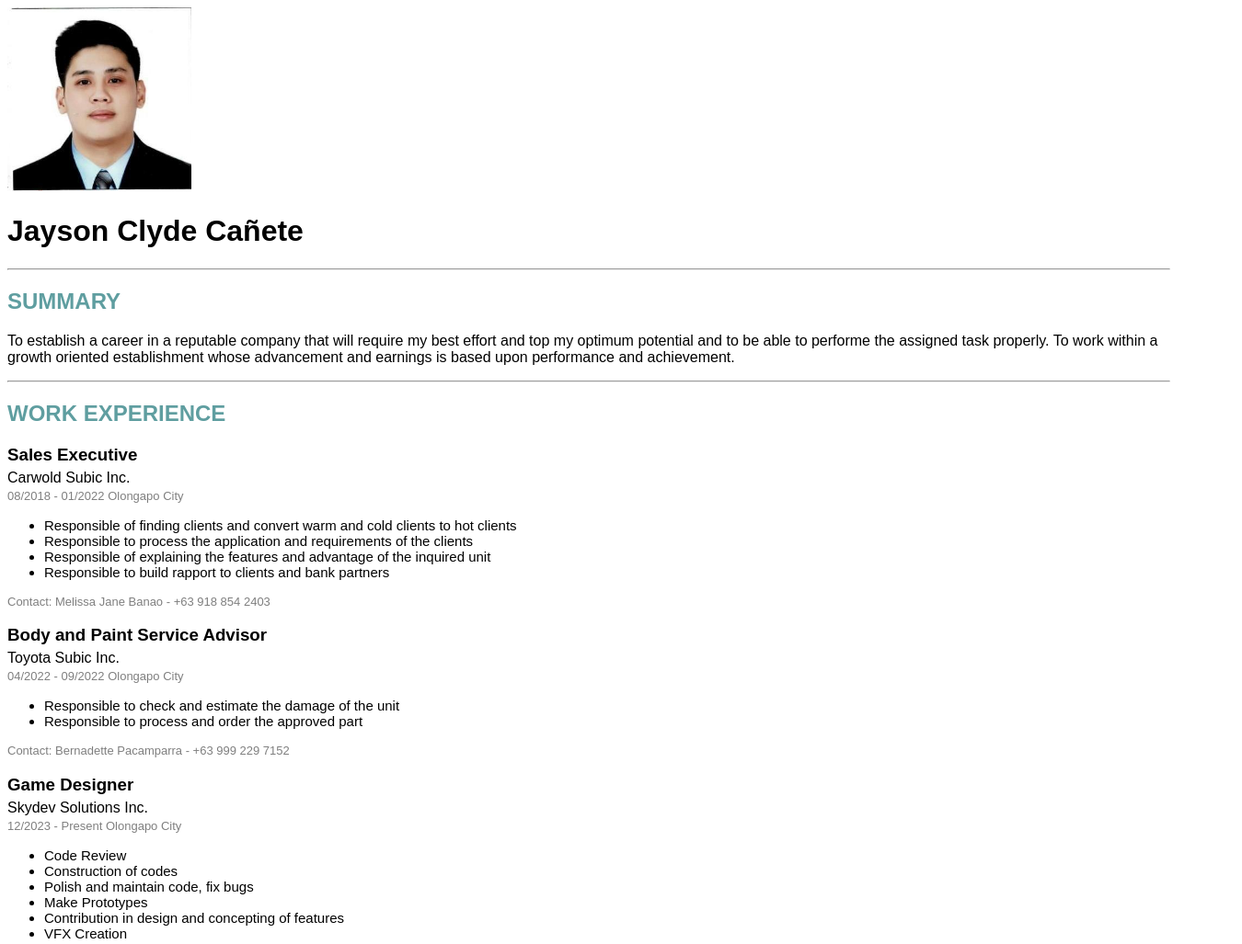
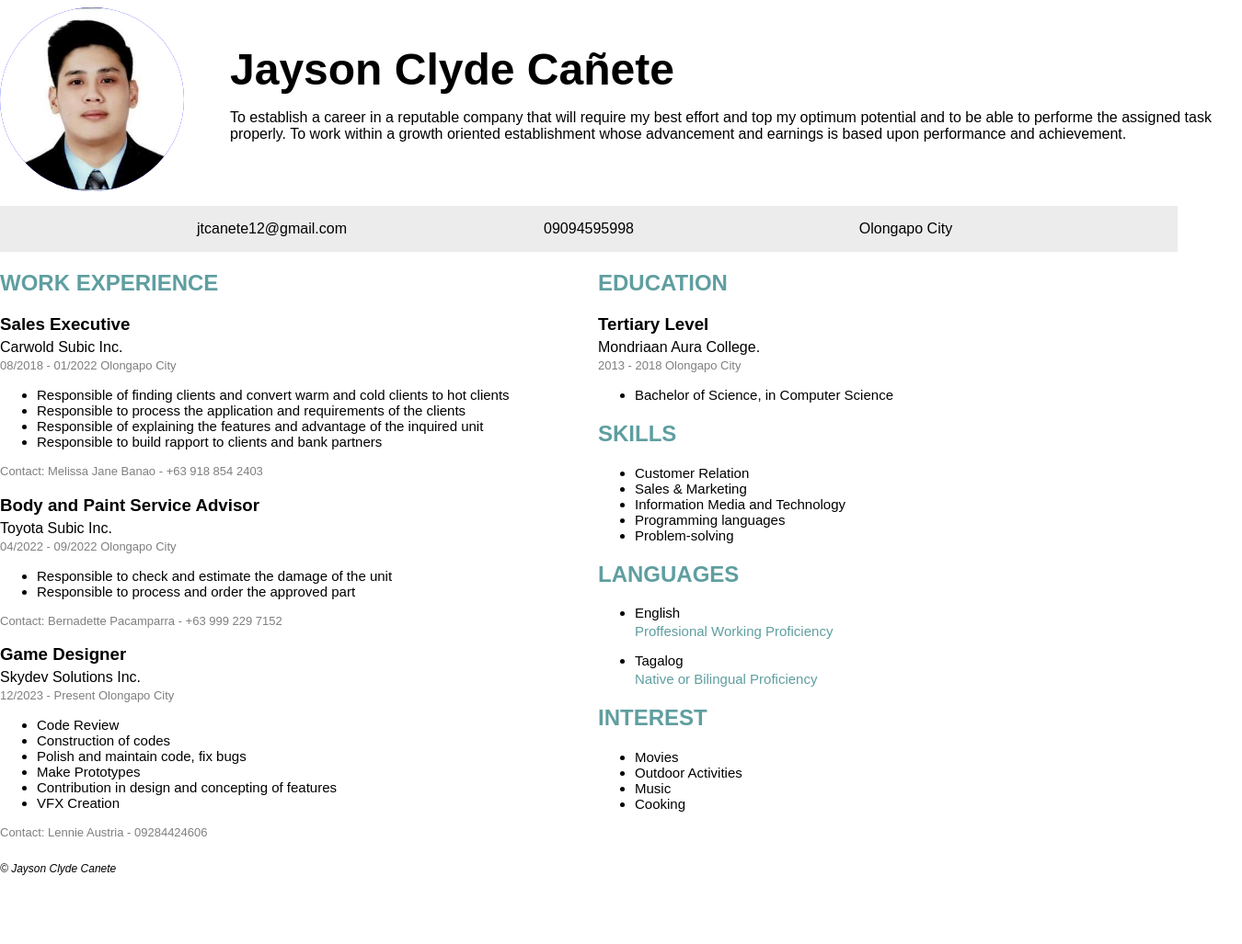
Before and after one commit to Ussernameee/portfolio, a plain HTML site: page index.html in a window 1280 px wide. Shown: the top 1027 px of the page at 92% size, 1350 px wide, since content can reach past the window. After the commit the page ends 964 px from the top, so only its background shows below. Drawn offline with Linux system fonts and the light colour scheme.

Commit message:
add style.css, update index.html

```diff
--- a/index.html
+++ b/index.html
@@ -3,33 +3,46 @@
 <head>
     <meta charset="UTF-8">
     <meta name="viewport" content="width=device-width, initial-scale=1.0">
+    <link rel="stylesheet" href="./style.css">
     <title>My Resume</title>
 </head>
-<body style="font-family: Arial, Helvetica, sans-serif !important;">
-    <img src="./assests/photo.jpeg" height="200" alt="profile picture" />
+<body>
+    <section>
+        <div class="top_container">
+            <div class ="circular_image">
+                <img src="./assests/photo.jpeg" alt="profile picture" />
+            </div>
+
+            <div class = "name_summary">
                 <h1>Jayson Clyde Cañete</h1>
-
-    <hr />
-
-    <h2 style="color: cadetblue ;text-transform: uppercase">SUMMARY</h2>
                 <p style="font-size: medium;">
                     To establish a career in a reputable company that will require my best effort and top my optimum potential and to be able to performe the assigned task properly. To work within a growth oriented establishment whose advancement and earnings is based upon performance and achievement.
                 </p>
+            </div>
+        </div>
+    </section>
 
-    <hr />
+    <section>
+        <div class="information_container">
+            <p>jtcanete12@gmail.com</p>
+            <p>09094595998</p>
+            <p>Olongapo City</p>
+        </div>
+    </section>
 
+    <section>
+        <div class="mid_container">
+            <div class = "mid_left_container">
                 <h2 style="color: cadetblue ; text-transform: uppercase;">Work Experience</h2>
                 <!--  -->
                 <h3 style="margin-bottom: 5px;">Sales Executive</h3>
                 <p style="margin-top: 0; margin-bottom: 3px;">Carwold Subic Inc.</p>
                 <p style="opacity: 0.5; font-size: small; margin-top: 0;">08/2018 - 01/2022 Olongapo City</p>
                 <ul>
-        <div class="task-container">
                     <li style="font-size: 15px;">Responsible of finding clients and convert warm and cold clients to hot clients</li>
                     <li style="font-size: 15px;">Responsible to process the application and requirements of the clients</li>
                     <li style="font-size: 15px;">Responsible of explaining the features and advantage of the inquired unit</li>
                     <li style="font-size: 15px;">Responsible to build rapport to clients and bank partners</li>
-        </div>
                 </ul>
 
                 <p style="opacity: 0.5; font-size: small; margin-top: 0;">
@@ -42,10 +55,8 @@
                 <p style="margin-top: 0; margin-bottom: 3px;">Toyota Subic Inc.</p>
                 <p style="opacity: 0.5; font-size: small; margin-top: 0;">04/2022 - 09/2022 Olongapo City</p>
                 <ul>
-        <div class="task-container">
                     <li style="font-size: 15px;">Responsible to check and estimate the damage of the unit</li>
                     <li style="font-size: 15px;">Responsible to process and order the approved part</li>
-        </div>
                 </ul>
 
                 <p style="opacity: 0.5; font-size: small; margin-top: 0;">
@@ -58,66 +69,61 @@
                 <p style="margin-top: 0; margin-bottom: 3px;">Skydev Solutions Inc.</p>
                 <p style="opacity: 0.5; font-size: small; margin-top: 0;">12/2023 - Present Olongapo City</p>
                 <ul>
-        <div class="task-container">
                     <li style="font-size: 15px;">Code Review</li>
                     <li style="font-size: 15px;">Construction of codes</li>
                     <li style="font-size: 15px;">Polish and maintain code, fix bugs</li>
                     <li style="font-size: 15px;">Make Prototypes</li>
                     <li style="font-size: 15px;">Contribution in design and concepting of features</li>
                     <li style="font-size: 15px;">VFX Creation</li>
-        </div>
                 </ul>
 
                 <p style="opacity: 0.5; font-size: small; margin-top: 0;">
                     Contact:
                     <span style="opacity: 1; color: rgba(0, 0, 0, 1);">Lennie Austria - 09284424606</span>
                 </p>
+            </div>
 
+            <div class="mid_right_container">
                 <h2 style="color: cadetblue ;text-transform: uppercase">Education</h2>
                 <!--  -->
                 <h3 style="margin-bottom: 5px;">Tertiary Level</h3>
                 <p style="margin-top: 0; margin-bottom: 3px;">Mondriaan Aura College.</p>
                 <p style="opacity: 0.5; font-size: small; margin-top: 0;">2013 - 2018 Olongapo City</p>
                 <ul>
-        <div class="task-container">
                     <li style="font-size: 15px;">Bachelor of Science, in Computer Science</li>
-        </div>
                 </ul>
 
                 <h2 style="color: cadetblue ;text-transform: uppercase">Skills</h2>
                 <!--  -->
                 <ul>
-        <div class="skills-container">
                     <li style="font-size: 15px;">Customer Relation</li>
                     <li style="font-size: 15px;">Sales & Marketing</li>
                     <li style="font-size: 15px;">Information Media and Technology</li>
                     <li style="font-size: 15px;">Programming languages</li>
                     <li style="font-size: 15px;">Problem-solving</li>
-        </div>
                 </ul>
 
                 <h2 style="color: cadetblue ;text-transform: uppercase">languages</h2>
                 <!--  -->
                 <ul>
-        <div class="">
                     <li style="font-size: 15px;">English</li>
                     <p style="font-size: 15px; margin-top: 3px; color: cadetblue">Proffesional Working Proficiency</p>
 
                     <li style="font-size: 15px;">Tagalog</li>
                     <p style="font-size: 15px; margin-top: 3px; color: cadetblue">Native or Bilingual Proficiency</p>
-        </div>
                 </ul>
 
                 <h2 style="color: cadetblue ;text-transform: uppercase">interest</h2>
                 <!--  -->
                 <ul>
-        <div class="">
                     <li style="font-size: 15px;">Movies</li>
                     <li style="font-size: 15px;">Outdoor Activities</li>
                     <li style="font-size: 15px;">Music</li>
                     <li style="font-size: 15px;">Cooking</li>
+                </ul>
             </div>
-    </ul>
+        </div>
+    </section>
 
     <footer>
         <p style="font-size: 12px;"><i>© Jayson Clyde Canete</i></p>
--- /dev/null
+++ b/style.css
@@ -0,0 +1,44 @@
+body {
+    max-width: fit-content;
+    margin-left: auto;
+    margin-right: auto;
+    font-family: Arial, Helvetica, sans-serif;
+}
+
+.top_container{
+    display: grid;
+    grid-template-columns: 250px 1100px;
+}
+
+.circular_image {
+    width: 200px;
+    height: 200px;
+    border-radius: 50%;
+    overflow: hidden;
+    background-color: blue;
+
+    display:inline-block;
+    vertical-align:middle;
+  }
+  .circular_image img{
+    width:100%;
+  }
+
+  .name_summary h1{
+    font-size: 3em;
+    margin-bottom: auto;
+  }
+
+  .information_container{
+    margin-top: 1em;
+    background-color: hsla(30, 3%, 27%, 0.1);
+    display: grid;
+    grid-template-columns: 1fr 0.1fr 1fr;
+    text-align: center;
+  }
+
+.mid_container{
+    display: grid;
+    grid-template-columns: 1fr 1fr;
+    gap: 20px;
+}
```
Lines whose indentation alone changed are shown as unchanged.
